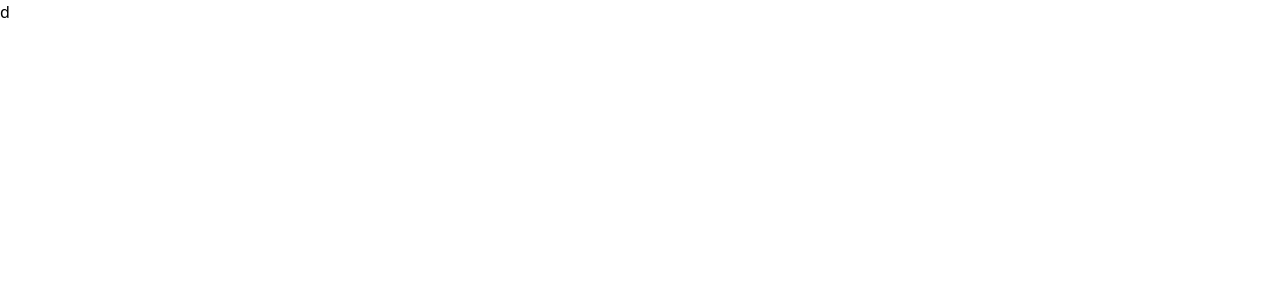
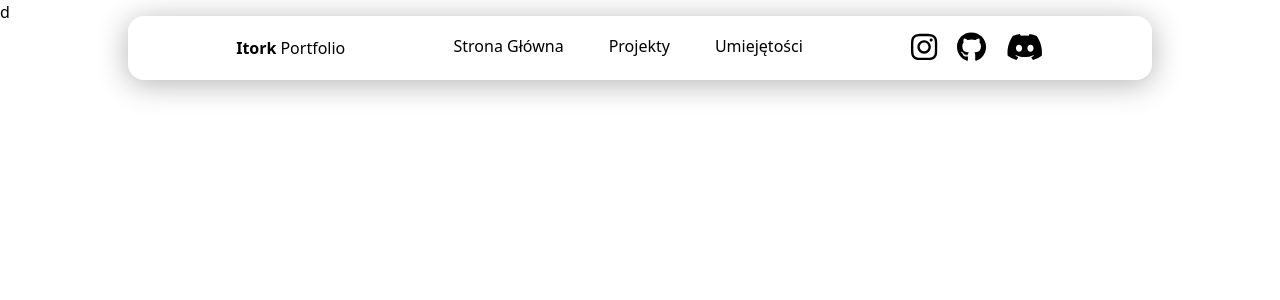
Before and after one commit to itork-glitch/React-Portfolio, a React (Vite) app: page /commands in a window 1280 px wide. Shown: the top 300 px of the page. Built offline with nearby package versions, Linux system fonts and the light colour scheme.

Commit message:
projects 4/5

```diff
--- a/src/App.jsx
+++ b/src/App.jsx
@@ -7,7 +7,7 @@ function App() {
   return (
     <div className="app">
       <Routes>
-        <Route path="/" element={<Home />} />
+        <Route path="/" exact element={<Home />} />
         <Route path="commands" element={<Commands />} />
         <Route path="fire" element={<FireBot />} />
         <Route path="luncher" element={<Luncher />} />
--- a/src/pages/commands.jsx
+++ b/src/pages/commands.jsx
@@ -1,8 +1,10 @@
 import React from 'react';
+import { NavBar } from './components/command-nav';
 
 export const Commands = () => {
   return (
     <div>
+      <NavBar />
       <h1>d</h1>
     </div>
   );
--- /dev/null
+++ b/src/pages/components/command-nav.jsx
@@ -0,0 +1,182 @@
+import React, { useState, useEffect, useRef } from 'react';
+import { FontAwesomeIcon } from '@fortawesome/react-fontawesome';
+import { Link } from 'react-router-dom';
+import styles from '../../styles/styles';
+import '../../styles/NavBar.module.css';
+
+export const NavBar = ({ theme }) => {
+  const [isOpen, setIsOpen] = useState(false);
+  const dropdownRef = useRef(null);
+
+  useEffect(() => {
+    function handleClickOutside(event) {
+      if (dropdownRef.current && !dropdownRef.current.contains(event.target)) {
+        setIsOpen(false);
+      }
+    }
+    document.addEventListener('mousedown', handleClickOutside);
+    return () => {
+      document.removeEventListener('mousedown', handleClickOutside);
+    };
+  }, [dropdownRef]);
+
+  const scrollToProjects = () => {
+    window.scrollTo({
+      top: window.innerHeight,
+      behavior: 'smooth',
+    });
+  };
+
+  const scrollToHome = () => {
+    window.scrollTo({
+      top: 0,
+      behavior: 'smooth',
+    });
+  };
+
+  const scrollToSkills = () => {
+    window.scrollTo({
+      top: 2886,
+      behavior: 'smooth',
+    });
+  };
+
+  return (
+    <div className={styles.navBar} ref={dropdownRef} id="navbar">
+      <div className="text-center inline-flex sm:flex">
+        <div className="sm:block md:inline-block lg:inline-block">
+          <span onClick={scrollToHome} className="cursor-pointer">
+            <span
+              className={`md:font-semibold font-medium ${
+                theme === 'dark' ? 'darkspan' : ''
+              }`}
+              id="logo"
+            >
+              Itork
+            </span>
+            <br className=" block sm:hidden" />
+            <span
+              className={`md:font-normal font-light ml-[4px] ${
+                theme === 'dark' ? 'darkspan' : ''
+              }`}
+              id="logo"
+            >
+              Portfolio
+            </span>
+          </span>
+        </div>
+      </div>
+
+      <div className="" id="main-nav">
+        <ul className=" inline-flex gap-[45px]">
+          <li className="transition duration-300 ease-out hover:text-cyan-600">
+            <Link
+              to="/"
+              className={`${theme === 'dark' ? 'darkspan' : 'lightspan'}`}
+            >
+              Strona Główna
+            </Link>
+          </li>
+          <li className="mb-[4px] ease-in-out duration-300 hover:text-cyan-600">
+            <Link
+              to="/fire"
+              className={`${theme === 'dark' ? 'darkspan' : 'lightspan'}`}
+            >
+              Projekty
+            </Link>
+          </li>
+          <li className="transition duration-300 ease-out hover:text-cyan-600">
+            <span
+              onClick={scrollToSkills}
+              className={`${theme === 'dark' ? 'darkspan' : 'lightspan'}`}
+            >
+              Umiejętości
+            </span>
+          </li>
+        </ul>
+      </div>
+
+      <div className="z-[5]" id="small-nav">
+        <li className=" list-none" onClick={() => setIsOpen(!isOpen)}>
+          <div className="Menu ">
+            <div className="transition duration-300 ease-out hover:text-cyan-600">
+              <button
+                className={`MenuButton ${theme === 'dark' ? 'darkspan' : ''}`}
+              >
+                Menu
+              </button>
+              <FontAwesomeIcon
+                icon="fa-solid fa-angle-down"
+                className=" ml-[7px] arrow "
+                inverse={theme === 'dark'}
+              />
+            </div>
+
+            {isOpen && (
+              <div className={styles.dropdown} id="drop darkmode">
+                <ul className="divide-y-[1.5px] divide-black">
+                  <li className=" my-[4px] ease-in-out duration-300 hover:text-cyan-600">
+                    <span
+                      onClick={scrollToHome}
+                      className="cursor-pointer mobile-link"
+                    >
+                      Strona Główna
+                    </span>
+                  </li>
+                  <li className=" mb-[4px] ease-in-out duration-300 hover:text-cyan-600">
+                    <span
+                      onClick={scrollToProjects}
+                      className="cursor-pointer mobile-link"
+                    >
+                      Projekty
+                    </span>
+                  </li>
+                  <li className=" mb-[4px] ease-in-out duration-300 hover:text-cyan-600">
+                    <span
+                      onClick={scrollToSkills}
+                      className="cursor-pointer mobile-link"
+                    >
+                      Umiejętosci
+                    </span>
+                  </li>
+                </ul>
+              </div>
+            )}
+          </div>
+        </li>
+      </div>
+
+      <div className="">
+        <ul className=" inline-flex gap-[7px] sm:gap-[20px]">
+          <li>
+            <a href="https://www.instagram.com/_itork_/" target="_blank">
+              <FontAwesomeIcon
+                icon="fa-brands fa-instagram"
+                className=" text-[15px] sm:text-[30px] switch"
+                inverse={theme === 'dark'}
+              />
+            </a>
+          </li>
+          <li>
+            <a href="https://github.com/itork-glitch" target="_blank">
+              <FontAwesomeIcon
+                icon="fa-brands fa-github"
+                className=" text-[15px] sm:text-[30px] switch"
+                inverse={theme === 'dark'}
+              />
+            </a>
+          </li>
+          <li>
+            <a href="https://discord.gg/4nqtVmu4NP" target="_blank">
+              <FontAwesomeIcon
+                icon="fa-brands fa-discord"
+                className=" text-[15px] sm:text-[30px] switch"
+                inverse={theme === 'dark'}
+              />
+            </a>
+          </li>
+        </ul>
+      </div>
+    </div>
+  );
+};
```
